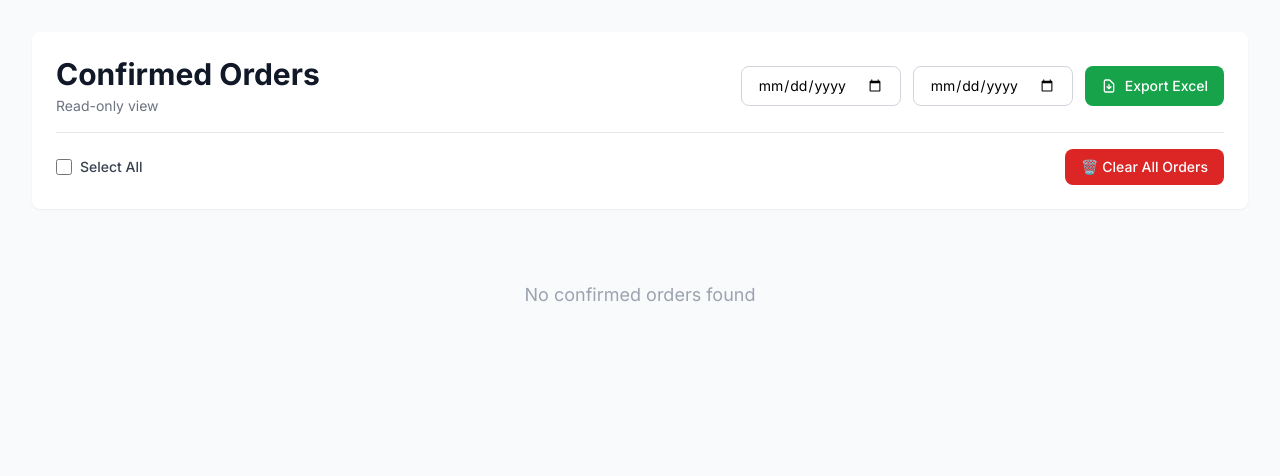
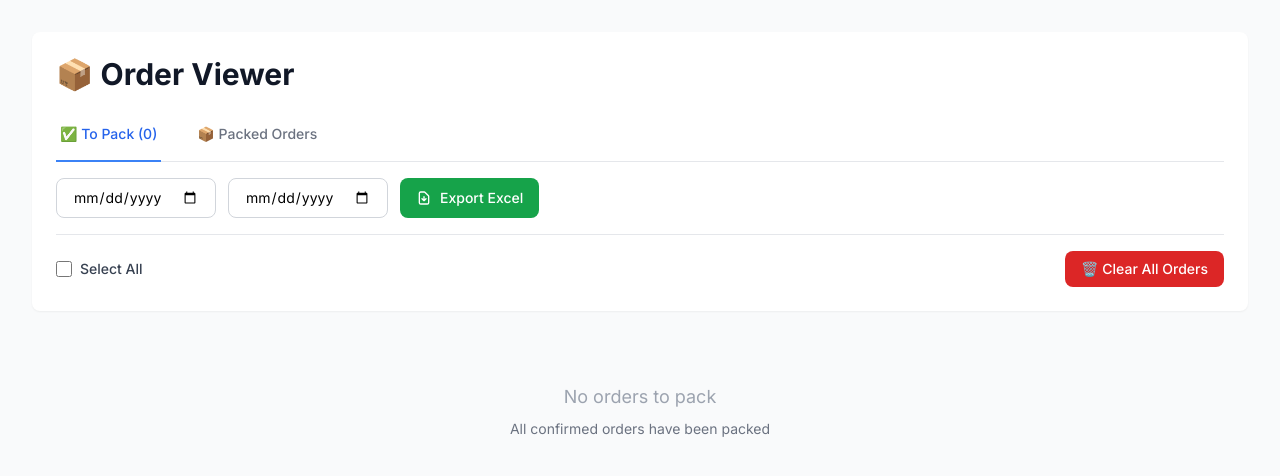
Before and after one commit to maxtern-pytes/Order-Verification-Tool, a Flask app: template templates/viewer.html in a window 1280 px wide. Shown: the top 476 px of the page. Run offline with Flask 3, Linux system fonts and the light colour scheme; the template is opened without the code that fills it, so the values that code supplies are empty; some libraries are stand-ins or nearby versions.

Commit message:
Complete viewer.html rewrite with packed orders UI

```diff
--- a/templates/viewer.html
+++ b/templates/viewer.html
@@ -4,7 +4,7 @@
 <head>
     <meta charset="UTF-8">
     <meta name="viewport" content="width=device-width, initial-scale=1.0">
-    <title>Confirmed Orders - Viewer</title>
+    <title>{% if view == 'packed' %}Packed Orders{% else %}Orders to Pack{% endif %} - Viewer</title>
     <script src="https://cdn.tailwindcss.com"></script>
     <link href="https://fonts.googleapis.com/css2?family=Inter:wght@400;500;600;700&display=swap" rel="stylesheet">
     <style>
@@ -63,7 +63,7 @@
         }
 
         function clearAll() {
-            if (!confirm('Are you sure you want to delete ALL confirmed orders? This cannot be undone!')) {
+            if (!confirm('Are you sure you want to delete ALL orders in this view? This cannot be undone!')) {
                 return;
             }
 
@@ -82,7 +82,37 @@
         }
 
         function exportToExcel() {
+            {% if view == 'packed' %}
+            window.location.href = '/export/packed';
+            {% else %}
             window.location.href = '/export/confirmed';
+            {% endif %}
+        }
+
+        function markAsPacked(orderId) {
+            if (!confirm('Mark this order as packed?')) {
+                return;
+            }
+
+            const formData = new FormData();
+            formData.append('order_id', orderId);
+
+            fetch('/mark_packed', {
+                method: 'POST',
+                body: formData
+            })
+                .then(response => response.json())
+                .then(data => {
+                    if (data.success) {
+                        window.location.reload();
+                    } else {
+                        alert('Error marking order as packed');
+                    }
+                })
+                .catch(error => {
+                    console.error('Error:', error);
+                    alert('Error marking order as packed');
+                });
         }
     </script>
 </head>
@@ -92,11 +122,27 @@
         <!-- Header -->
         <header class="bg-white rounded-lg shadow-sm p-4 md:p-6 mb-6">
             <div class="flex flex-col gap-4">
+                <!-- Title and Tabs -->
+                <div class="flex flex-col gap-4">
+                    <h1 class="text-2xl md:text-3xl font-bold text-gray-900">📦 Order Viewer</h1>
+
+                    <!-- Tabs -->
+                    <div class="border-b border-gray-200">
+                        <nav class="-mb-px flex space-x-8">
+                            <a href="/viewer"
+                                class="{% if view == 'confirmed' or not view %}border-blue-500 text-blue-600{% else %}border-transparent text-gray-500 hover:text-gray-700 hover:border-gray-300{% endif %} whitespace-nowrap py-4 px-1 border-b-2 font-medium text-sm">
+                                ✅ To Pack ({{ orders|length }})
+                            </a>
+                            <a href="/viewer/packed"
+                                class="{% if view == 'packed' %}border-green-500 text-green-600{% else %}border-transparent text-gray-500 hover:text-gray-700 hover:border-gray-300{% endif %} whitespace-nowrap py-4 px-1 border-b-2 font-medium text-sm">
+                                📦 Packed Orders
+                            </a>
+                        </nav>
+                    </div>
+                </div>
+
+                <!-- Export and Actions -->
                 <div class="flex flex-col md:flex-row md:items-center md:justify-between gap-4">
-                    <div>
-                        <h1 class="text-2xl md:text-3xl font-bold text-gray-900">Confirmed Orders</h1>
-                        <p class="text-sm text-gray-500 mt-1">Read-only view</p>
-                    </div>
                     <div class="flex flex-col md:flex-row gap-3">
                         <input type="date" id="start_date" value="{{ start_date or '' }}"
                             class="px-4 py-2 border border-gray-300 rounded-lg text-sm focus:ring-2 focus:ring-blue-500 focus:border-blue-500">
@@ -220,11 +266,26 @@
                             Call
                         </a>
                     </div>
+
+                    <!-- Mark as Packed Button (only show in To Pack tab) -->
+                    {% if view != 'packed' %}
+                    <button onclick="markAsPacked('{{ order.id }}')"
+                        class="w-full px-4 py-2 bg-blue-600 hover:bg-blue-700 text-white rounded-lg font-medium transition-colors flex items-center justify-center gap-2">
+                        <svg class="w-5 h-5" fill="none" stroke="currentColor" viewBox="0 0 24 24">
+                            <path stroke-linecap="round" stroke-linejoin="round" stroke-width="2" d="M5 13l4 4L19 7">
+                            </path>
+                        </svg>
+                        Mark as Packed
+                    </button>
+                    {% endif %}
                 </div>
             </div>
             {% else %}
             <div class="col-span-full text-center py-12">
-                <p class="text-gray-400 text-lg">No confirmed orders found</p>
+                <p class="text-gray-400 text-lg">{% if view == 'packed' %}No packed orders{% else %}No orders to pack{%
+                    endif %}</p>
+                <p class="text-gray-500 text-sm mt-2">{% if view == 'packed' %}Orders marked as packed will appear
+                    here{% else %}All confirmed orders have been packed{% endif %}</p>
             </div>
             {% endfor %}
         </div>
```
